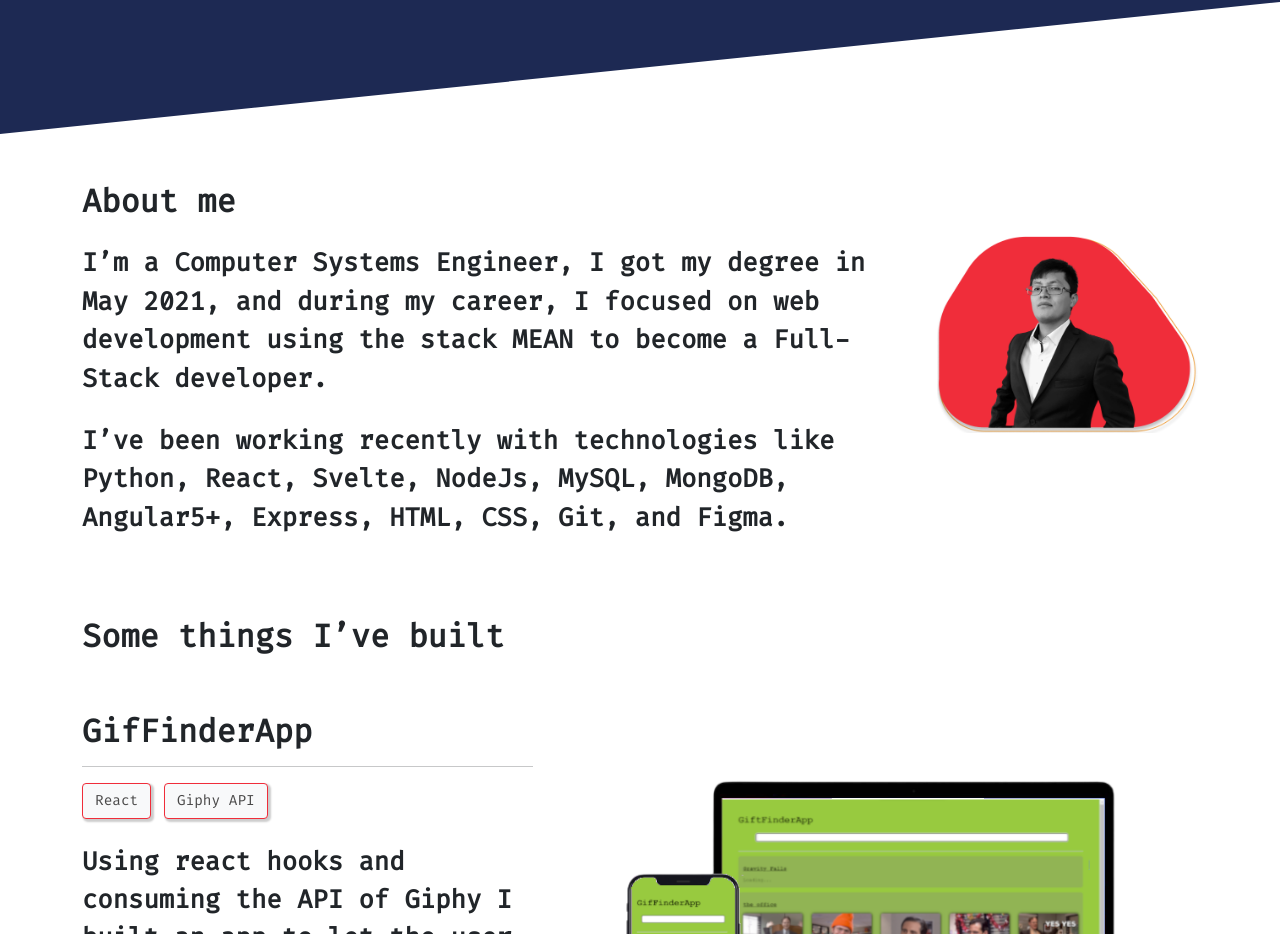
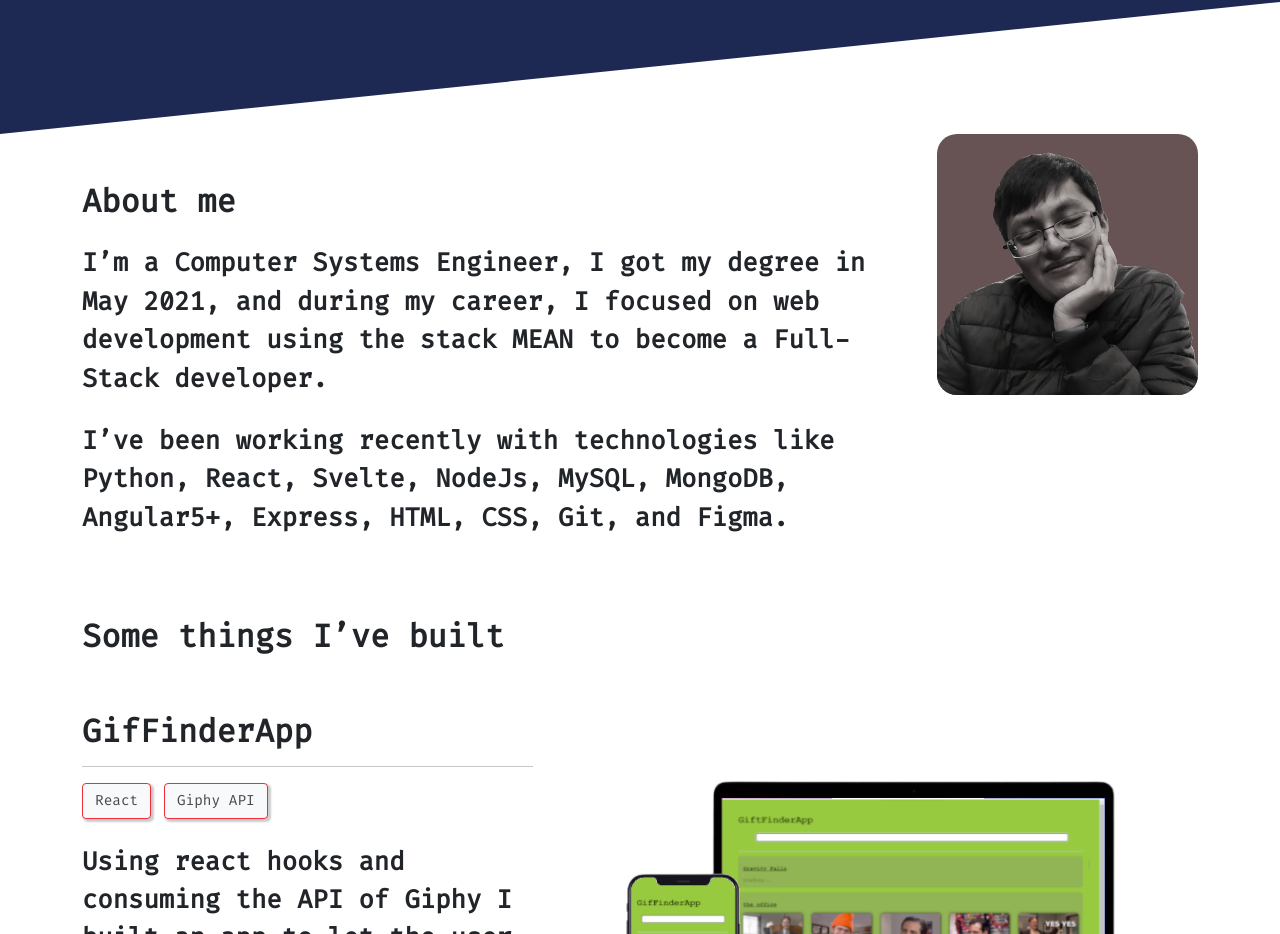
Before and after one commit to Vicktorbs/AngularPortfolio, an Angular app: page / in a window 1280 px wide. Shown: the part 810-1744 px from the top of the page. Built offline with nearby package versions, Linux system fonts and the light colour scheme.

Commit message:
New imagen - filter

```diff
--- a/src/app/components/about-me/about-me.component.css
+++ b/src/app/components/about-me/about-me.component.css
@@ -1,16 +1,22 @@
 #profile-picture-cotainer {
-    background-image: url('/assets/img/VictorBolaosSolis-filter-picture.png');
-    background-position: center;
-    background-repeat: no-repeat;
-    background-size: contain;
-    position: relative;
-    height: 30vh;
-    padding-top: 50vh;
-    transition: all 0.3s ease;
+    transition: filter 1s;
 }
 
-#profile-picture-cotainer:hover {
-    background-image: url('/assets/img/VictorBolaosSolis-normal-picture.png');
+.img-profile-box {
+    transition: all 0.3s ease;
+    position: relative;
+    border-radius: 20px;
+    filter: grayscale(0.9);
+    background: #F02D3A;
+}
+
+.img-profile-box img {
+    width: 100%;
+    border-radius: 20px;
+}
+
+.img-profile-box:hover {
+    filter: grayscale(0);
     transform: scale(1.1);
 }
 
--- a/src/app/components/about-me/about-me.component.html
+++ b/src/app/components/about-me/about-me.component.html
@@ -13,6 +13,9 @@
         </div>
         <div class="col-lg-3">
             <div id="profile-picture-cotainer">
+                <div class="img-profile-box">
+                    <img src="/assets/img/victor_bolanos_solis.png" alt="Víctor Bolaños Solís">
+                </div>
                 <!-- <img src="/assets/img/VictorBolaosSolis-filter-picture.png" alt="Víctor Bolaños Solís" class="w-100 mt-5"> -->
             </div>
         </div>
```
Also changed, not shown: src/assets/img/victor_bolanos_solis.png (added).
